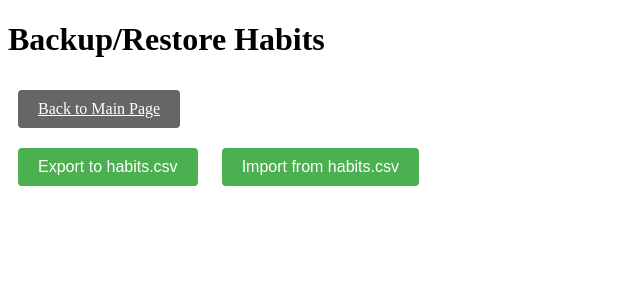
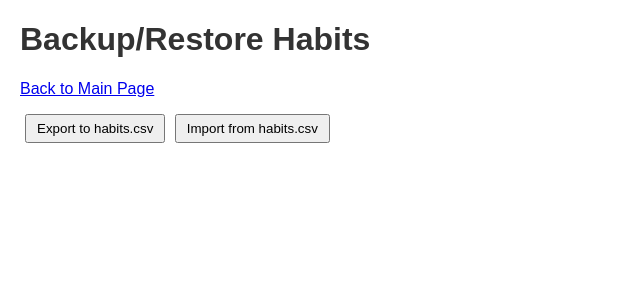
Before and after one commit to heX16/Habits, a Flask app: page /backup in a window 1280 px wide. Shown: the top 300 px of the page, without its empty margins (0-640 px from the left). Run offline with Flask 3, Linux system fonts and the light colour scheme.

Commit message:
Refactor CSS
- Moved inline styles from HTML templates to centralized style.css
- Removed Apache configuration file for system monitor
- Simplified template styling by leveraging external CSS
- Added navigation link container class for consistent styling

```diff
--- a/habbits_simple_tracker/habbits_app_web/static/style.css
+++ b/habbits_simple_tracker/habbits_app_web/static/style.css
@@ -41,3 +41,76 @@ button {
     background-color: #f5f5f5;
     color: #999;
 }
+
+/* Statistics page styles */
+.calendars-container {
+    display: flex;
+    gap: 2rem;
+    justify-content: center;
+    flex-wrap: wrap;
+    margin: 2rem 0;
+}
+
+.calendar-table {
+    border-collapse: collapse;
+    min-width: 300px;
+}
+
+.calendar-table caption {
+    font-size: 1.2rem;
+    font-weight: bold;
+    padding: 0.5rem;
+}
+
+.calendar-table th,
+.calendar-table td {
+    border: 1px solid #ccc;
+    padding: 0.25rem;
+    text-align: center;
+    width: 1rem;
+    height: 1rem;
+}
+
+.calendar-table td.empty {
+    background-color: #f5f5f5;
+}
+
+.back-link {
+    margin: 1rem;
+}
+
+#habit-name {
+    text-align: center;
+    margin: 1rem 0;
+}
+
+/* Firework animation */
+@keyframes firework {
+    0% {
+        transform: translate(0, 0) scale(0.5) rotate(0deg);
+        opacity: 1;
+    }
+    50% {
+        opacity: 1;
+    }
+    100% {
+        transform: translate(var(--final-x), var(--final-y)) scale(1) rotate(360deg);
+        opacity: 0;
+    }
+}
+
+.firework {
+    position: fixed;
+    font-size: 20px;
+    animation: firework 1s cubic-bezier(0.25, 0.1, 0.25, 1) forwards;
+    pointer-events: none;
+    z-index: 1000;
+}
+
+.firework::before {
+    content: attr(data-emoji);
+}
+
+.nav-link-container {
+    margin-bottom: 1rem;
+}
--- a/habbits_simple_tracker/habbits_app_web/templates/backup.html
+++ b/habbits_simple_tracker/habbits_app_web/templates/backup.html
@@ -3,21 +3,8 @@
 <head>
     <meta charset="UTF-8">
     <title>Backup/Restore Habits</title>
+    <link rel="stylesheet" href="{{ url_for('static', filename='style.css') }}">
     <style>
-        .button {
-            display: inline-block;
-            padding: 10px 20px;
-            margin: 10px;
-            font-size: 16px;
-            cursor: pointer;
-            background-color: #4CAF50;
-            color: white;
-            border: none;
-            border-radius: 4px;
-        }
-        .button:hover {
-            background-color: #45a049;
-        }
         #status {
             margin: 20px;
             padding: 10px;
@@ -35,13 +22,13 @@
 </head>
 <body>
     <h1>Backup/Restore Habits</h1>
-    <div>
-        <a href="{{ url_for('index') }}" class="button" style="background-color: #666;">Back to Main Page</a>
+    <div class="nav-link-container">
+        <a href="{{ url_for('index') }}">Back to Main Page</a>
     </div>
     <div>
-        <button onclick="exportHabits()" class="button">Export to habits.csv</button>
+        <button onclick="exportHabits()">Export to habits.csv</button>
         <input type="file" id="importFile" accept=".csv" style="display: none;" onchange="importHabits(this.files)">
-        <button onclick="document.getElementById('importFile').click()" class="button">Import from habits.csv</button>
+        <button onclick="document.getElementById('importFile').click()">Import from habits.csv</button>
     </div>
     <div id="status"></div>
 
--- a/habbits_simple_tracker/habbits_app_web/templates/edit.html
+++ b/habbits_simple_tracker/habbits_app_web/templates/edit.html
@@ -7,7 +7,7 @@
 </head>
 <body>
     <h1>Edit Habits</h1>
-    <div>
+    <div class="nav-link-container">
         <a href="{{ url_for('index') }}">Back to Tracker</a>
     </div>
     <h2>Add New Habit</h2>
```
Also changed, not shown: habbits_simple_tracker/habbits_app_web/templates/index.html (+0 -27 lines), habbits_simple_tracker/habbits_app_web/templates/stat.html (+0 -42 lines), 2 other files.
